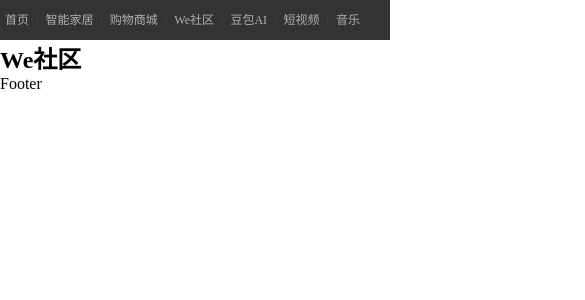
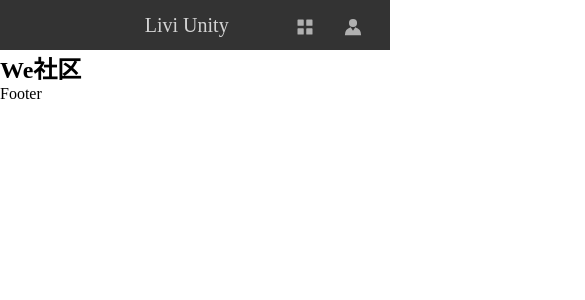
Before and after one commit to HaoAnxu/livi_web, a Vue app: page /weCommunity in a window 390 px wide. Shown: the top 300 px of the page, 585 px wide, since content can reach past the window. Built offline with nearby package versions, Linux system fonts and the light colour scheme.

Commit message:
路由和菜单，响应式布局

```diff
--- /dev/null
+++ b/src/views/AI/ai.vue
@@ -0,0 +1,13 @@
+<script setup>
+
+</script>
+
+<template>
+  <div>
+    <h1>智能助手</h1>
+  </div>
+</template>
+
+<style scoped>
+
+</style>
--- a/src/views/layout/layout.vue
+++ b/src/views/layout/layout.vue
@@ -1,46 +1,87 @@
 <script setup>
-import { ref } from 'vue';
+import {ref} from 'vue';
 
 // 导航菜单数据
 const navMenus = ref([
-  { name: '首页', path: '/' },
-  { name: '智能家居', path: '/smartHome' },
-  { name: '购物商城', path: '/shop' },
-  { name: 'We社区', path: '/weCommunity' },
-  { name: '豆包AI', path: '/ai' },
-  { name: '短视频', path: '/video' },
-  { name: '音乐', path: '/music' },
+  {name: '首页', path: '/'},
+  {name: '智能家居', path: '/smartHome'},
+  {name: '购物商城', path: '/shop'},
+  {name: 'We社区', path: '/weCommunity'},
+  {name: '豆包AI', path: '/ai'},
+  {name: '短视频', path: '/shortVideo'},
+  {name: '音乐', path: '/music'},
 ]);
 
 // 右侧功能菜单
 const funcMenus = ref([
-  { name: '登录', path: '/login' },
-  { name: '注册', path: '/register' },
-  { name: '购物车', path: '/cart' },
-  { name: '待读消息', path: '/messages' },
-  { name: '用户中心', path: '/userCenter' }
+  {name: '登录', path: '/login'},
+  {name: '注册', path: '/register'},
+  {name: '购物车', path: '/cart'},
+  {name: '待读消息', path: '/messages'},
+  {name: '用户中心', path: '/userCenter'}
 ]);
+
+const isDropdownOpen = ref(false);
+// 切换下拉菜单
+const toggleDropdown = () => {
+  isDropdownOpen.value = !isDropdownOpen.value;
+};
+// 点击菜单项后关闭下拉菜单
+const closeDropdown = () => {
+  isDropdownOpen.value = false;
+};
 </script>
 
 <template>
   <div class="common-layout">
     <el-container>
       <el-header class="top-header">
-        <div class="top-nav">
+        <!--PC端Menu-->
+        <div class="top-nav-pc">
           <!--左侧导航菜单-->
           <ul class="nav-left">
-            <li v-for="(menu,index) in navMenus" :key="index">
-              <a :href="menu.path" class="nav-link">{{menu.name}}</a>
+            <li v-for="(menu,index) in navMenus" :key="menu.path">
+              <a :href="menu.path" class="nav-link">{{ menu.name }}</a>
               <span class="split" v-if="index < navMenus.length - 1">|</span>
             </li>
           </ul>
           <!--右侧功能菜单-->
           <ul class="nav-right">
-            <li v-for="(menu,index) in funcMenus" :key="index">
-              <a :href="menu.path" class="nav-link">{{menu.name}}</a>
+            <li v-for="(menu,index) in funcMenus" :key="menu.path">
+              <a :href="menu.path" class="nav-link">{{ menu.name }}</a>
               <span class="split" v-if="index < funcMenus.length - 1">|</span>
             </li>
           </ul>
+        </div>
+
+        <!--移动端Menu-->
+        <div class="top-nav-mobile">
+          <!--移动端logo-->
+          <div class="top-nav-mobile-logo">
+            <a href="/" class="mobile-logo">Livi Unity</a>
+          </div>
+          <el-config-provider theme="dark">
+            <el-dropdown class="mobile-dropdown" size="large" trigger="click">
+              <span><el-icon class="mobile-icon"><Menu /></el-icon></span>
+              <template #dropdown>
+                <el-dropdown-menu class="custom-dark-menu">
+                  <el-dropdown-item v-for="(menu,index) in navMenus" :key="menu.path">
+                    <a :href="menu.path" class="nav-link">{{ menu.name }}</a>
+                  </el-dropdown-item>
+                </el-dropdown-menu>
+              </template>
+            </el-dropdown>
+            <el-dropdown class="mobile-dropdown" size="large" trigger="click">
+              <span><el-icon class="mobile-icon"><Avatar /></el-icon></span>
+              <template #dropdown>
+                <el-dropdown-menu class="custom-dark-menu">
+                  <el-dropdown-item v-for="(menu,index) in funcMenus" :key="menu.path">
+                    <a :href="menu.path" class="nav-link">{{ menu.name }}</a>
+                  </el-dropdown-item>
+                </el-dropdown-menu>
+              </template>
+            </el-dropdown>
+          </el-config-provider>
         </div>
       </el-header>
 
@@ -56,20 +97,45 @@ const funcMenus = ref([
 <style scoped>
 /* 顶部导航整体样式 */
 .top-header {
-  height: 40px;
-  line-height: 40px;
+  height: 50px;
+  line-height: 50px;
   background-color: #333;
   color: #b0b0b0;
-  font-size: 12px;
-  padding: 0;
+  font-size: 14px;
 }
 
 /* 导航容器 */
-.top-nav {
-  width: 1226px;
+.top-nav-pc {
+  width: 70%;
   margin: 0 auto;
   display: flex;
   justify-content: space-between;
+}
+
+.top-nav-mobile {
+  display: none;
+}
+.top-nav-mobile-logo {
+  margin: 0 auto;
+  padding-left: 20vw;
+  font-size: 20px;
+}
+.mobile-logo {
+  color: #d3d3d3;
+  text-decoration: none;
+}
+.mobile-dropdown {
+  color: #b0b0b0;
+  font-size: 15px;
+  margin-top: 2vh;
+  margin-right: 7vw;
+}
+.mobile-icon {
+  font-size: 20px;
+}
+.custom-dark-menu {
+  background-color: #333 !important; /* 与顶部导航背景一致 */
+  border: 1px solid #444 !important; /* 暗色边框 */
 }
 
 /* 列表样式重置 */
@@ -82,7 +148,7 @@ const funcMenus = ref([
 
 /* 导航链接样式 */
 .nav-link {
-  color: #b0b0b0;
+  color: #888888;
   text-decoration: none;
   padding: 0 5px;
   transition: color 0.3s;
@@ -95,7 +161,18 @@ const funcMenus = ref([
 
 /* 分隔线样式 */
 .split {
-  color: #424242;
-  margin: 0 2px;
+  color: #606060;
+  margin: 0 3px;
+}
+
+@media (max-width: 992px) {
+  .top-nav-pc {
+    display: none;
+  }
+
+  .top-nav-mobile {
+    display: flex;
+    justify-content: right;
+  }
 }
 </style>
--- /dev/null
+++ b/src/views/music/music.vue
@@ -0,0 +1,13 @@
+<script setup>
+
+</script>
+
+<template>
+  <div>
+    <h1>音乐</h1>
+  </div>
+</template>
+
+<style scoped>
+
+</style>
--- /dev/null
+++ b/src/views/shop/shop.vue
@@ -0,0 +1,13 @@
+<script setup>
+
+</script>
+
+<template>
+  <div>
+    <h1>购物商城</h1>
+  </div>
+</template>
+
+<style scoped>
+
+</style>
--- /dev/null
+++ b/src/views/shortVideo/shortVideo.vue
@@ -0,0 +1,13 @@
+<script setup>
+
+</script>
+
+<template>
+  <div>
+    <h1>短视频</h1>
+  </div>
+</template>
+
+<style scoped>
+
+</style>
--- /dev/null
+++ b/src/views/smartHome/smartHome.vue
@@ -0,0 +1,13 @@
+<script setup>
+
+</script>
+
+<template>
+  <div>
+    <h1>智能家居</h1>
+  </div>
+</template>
+
+<style scoped>
+
+</style>
```
Also changed, not shown: src/router/index.js (+11 -1 lines).
